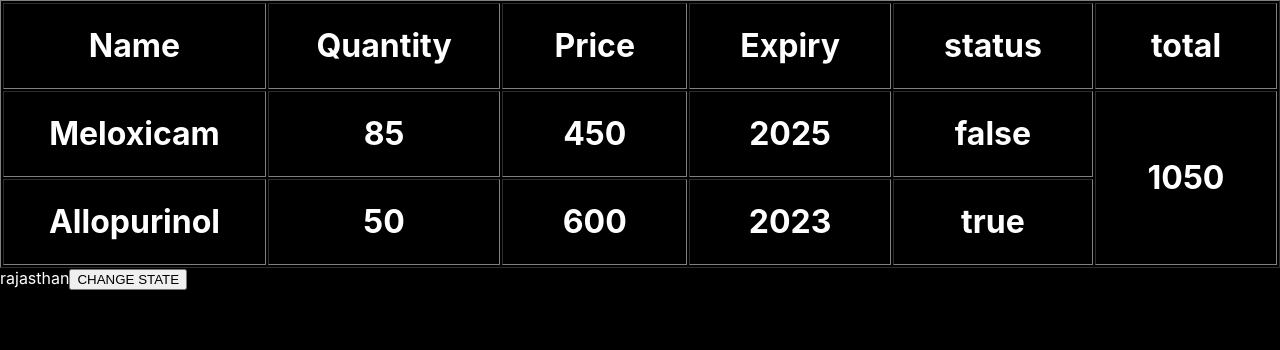
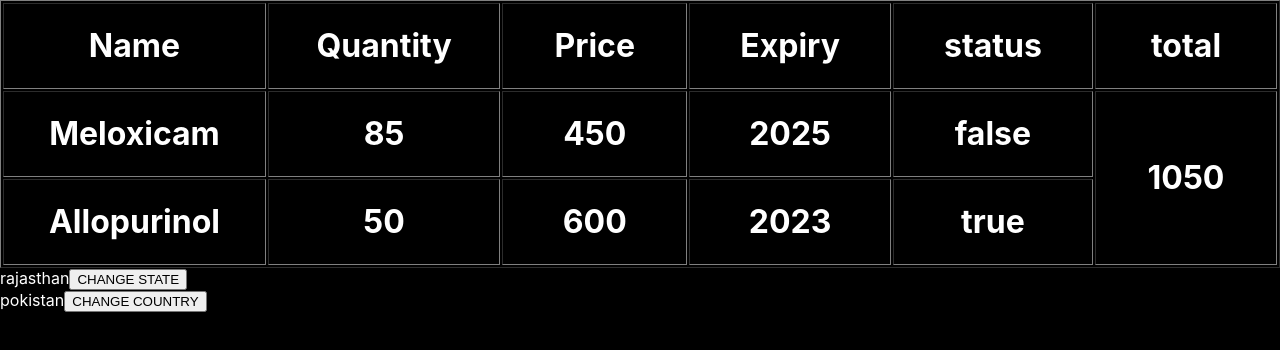
Before and after one commit to DhruvGoyani/first, a React (Create React App) app: page / in a window 1280 px wide. Shown: the top 350 px of the page. Built offline with nearby package versions, Linux system fonts and the light colour scheme.

Commit message:
countrychanges

```diff
--- a/src/App.js
+++ b/src/App.js
@@ -4,6 +4,7 @@ import State from './container/State';
 import Medicine from './container/Medicine';
 import Arrayfunction from './container/Arrayfunction';
 import Objectfunction from './container/Objectfunction';
+import Country from './container/Country';
 
 
 function App(props) {
@@ -12,6 +13,7 @@ function App(props) {
       <div>
         <Medicine />
         <State />
+        <Country />
         <Arrayfunction />
         <Objectfunction />
       </div>
--- a/src/container/Country.js
+++ b/src/container/Country.js
@@ -1,21 +1,28 @@
 import React, { Component } from 'react';
 
-export default class country extends Component {
+class Country extends Component {
     constructor(props) {
         super(props);
+        this.country = {
+            id : 101,
+            CountryName : 'pokistan'
+        }
+    }
 
-        this.country = {
-            id : 201,
-            CountryName : 'pakistan'
-        }
-
+    changecoiuntry = () => {
+        this.Setcountry({
+            CountryName : 'india'
+        })
     }
 
     render() {
         return (
             <div>
                 {this.country.CountryName}
+                <button onClick={() => this.changecoiuntry()}>CHANGE COUNTRY</button>
             </div>
         );
     }
 }
+
+export default Country;
```
Also changed, not shown: src/container/State.js (line endings or trailing spaces).
